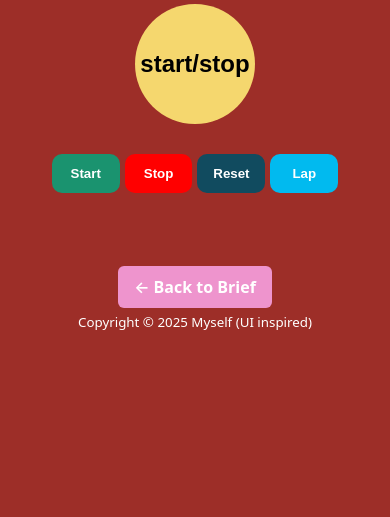
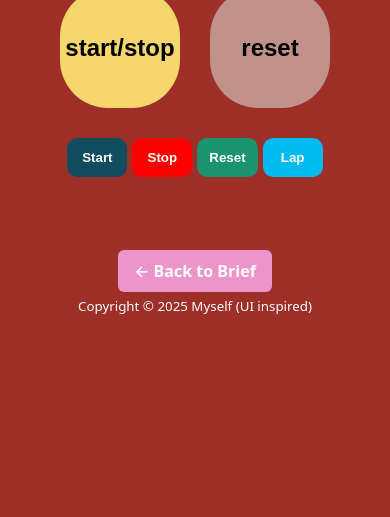
Before and after one commit to SY223/stopwatch-app, a plain HTML site: page stopwatch.html in a window 390 px wide. Shown: the part 327-844 px from the top of the page. Drawn offline with Linux system fonts and the light colour scheme.

Commit message:
big buttons placed side by side

```diff
--- a/assets/css/styleWatch.css
+++ b/assets/css/styleWatch.css
@@ -4,11 +4,12 @@
 @import url("https://fonts.googleapis.com/css2?family=Saira:ital,wght@0,100..900;1,100..900&display=swap");
 
 :root {
-  --bg: #9d2e28; /* warm red */
-  --pill: #f5d76e; /* yellow pill */
+  --bg: #9d2e28;
+  --pill: #f5d76e;
   --pill-hover: #ffe066;
   --pill-shadow: rgba(0, 0, 0, 0.25);
   --text: #fff;
+  --hover-text: #333;
   --muted: rgba(255, 255, 255, 0.85);
   --card-bg: rgba(255, 255, 255, 0.03);
   --radius: 28px;
@@ -21,23 +22,23 @@
   padding: 0;
   box-sizing: border-box;
 }
+
 /* BODY */
 body {
-  padding: 16px;
   background-color: #9d2e28;
 }
+
 /* PAGE CONTAINER */
 .page-grid {
   display: grid;
-  max-width: 400px;
-  margin: 0 auto;
+  width: 90%;
+  margin: 80px auto 0;
   min-height: 70vh;
   color: var(--text);
   grid-template-rows: 1fr 3fr 1fr;
   grid-template-columns: 1fr;
   justify-self: center;
   align-items: center;
-  margin-top: 80px;
 }
 
 /* HEADER SECTION AREA */
@@ -51,16 +52,22 @@ body {
   border: none;
   color: #edf2f4;
   background: none;
-
   cursor: pointer;
-  transition: 0.5;
+  transition: background 150ms ease;;
 }
 
 .clear-link:hover {
   color: var(--pill-hover);
 }
 
+
 /* MAIN SECTION AREA */
+.header, main, footer {
+  width: 100%;
+  padding: 0 16px;
+  box-sizing: border-box;
+}
+
 .stopwatch-card {
   display: grid;
   grid-template-columns: 1fr;
@@ -89,16 +96,17 @@ body {
 .big-button-wrap {
   display: grid;
   place-items: center;
+  grid-template-columns: 1fr 1fr;
   margin: 10px 0;
   margin-bottom: 20px;
+  gap: 30px;
 }
 
 .big-btn {
   height: 120px;
   width: 120px;
-  border-radius: 55%;
+  border-radius: 40%;
   border: none;
-  background: var(--pill);
   font-weight: 700;
   font-size: 1.5rem;
   cursor: pointer;
@@ -108,6 +116,23 @@ body {
   text-transform: lowercase;
   padding: 15px;
   transition: background 150ms ease;
+}
+
+.big-start {
+  background: var(--pill);
+}
+
+.big-reset {
+  background: #C1928A;
+}
+
+.big-btn:hover {
+  background-color: #f7ede2;
+  color: var(--hover-text);
+}
+
+.big-start.active {
+  background: var(--pill);
 }
 
 /* MAIN SECTION AREA - SMALL BUTTONS */
@@ -127,7 +152,31 @@ body {
   background: rgba(255, 255, 255, 0.12);
   color: var(--text);
   font-weight: 600;
-  transition: transform 150ms ease, background 150ms ease;
+  transition: background 0.3s ease;
+}
+
+.sm-btn-reset {
+  background-color: #1a936f;
+}
+.sm-btn-stop {
+  background-color: red;
+}
+.sm-btn-start {
+  background-color: #114b5f;
+}
+.sm-btn-lap {
+  background-color: #01baef;
+}
+
+.sm-btn:hover {
+  /* background-color: #d4995b; */
+  background: #f7ede2;
+  color: var(--hover-text);
+}
+
+.sm-btn:active,
+.big-btn:active {
+  transform: translateY(-2px);
 }
 
 .lap-list {
@@ -145,18 +194,8 @@ body {
   padding: 6px 0;
   border-bottom: 1px solid #e5e7eb;
 }
-.controls-grid button:nth-child(1) {
-  background-color: #1a936f;
-}
-.controls-grid button:nth-child(2) {
-  background-color: red;
-}
-.controls-grid button:nth-child(3) {
-  background-color: #114b5f;
-}
-.controls-grid button:nth-child(4) {
-  background-color: #01baef;
-}
+
+
 
 /* FOOTER AREA - LINK BUTTON */
 footer {
@@ -185,22 +224,12 @@ footer small {
 }
 
 /* HOVER/ACTIVE EFFECTS */
-.big-btn:hover,
 .link-btn:hover {
   background-color: #f7ede2;
-  color: #333;
+  color: var(--hover-text);
 }
 
-.sm-btn:hover {
-  /* background-color: #d4995b; */
-  background-color: #ffe066;
-  color: var(--text);
-}
 
-.sm-btn:active,
-.big-btn:active {
-  transform: translateY(-2px);
-}
 
 /* MEDIA QUERIES */
 @media (min-width: 768px) {
@@ -208,6 +237,7 @@ footer small {
     padding: 28px;
   }
   .page-grid {
+    width: 90%;
     height: 60dvh;
     max-width: 1000px;
     margin-top: 40px;
--- a/assets/js/app.js
+++ b/assets/js/app.js
@@ -16,6 +16,7 @@ const resetBtn = document.getElementById("resetBtn"); // resets the timer
 const lapBtn = document.getElementById("lapBtn"); // records lap time
 const lapList = document.getElementById('lapList');
 const bigToggle = document.getElementById("bigToggle"); // big start/stop button
+const bigReset = document.getElementById("bigReset"); // big start/stop button
 
 // Format numbers to two and three it digits
 function two(n) {
@@ -27,14 +28,12 @@ function three(n) {
 
 // Update the visual display
 function updateDisplay() {
-  display.textContent = `${two(hours)}:${two(minutes)}:${two(seconds)}:${three(
-    milliseconds
-  )}`;
+  display.textContent = `${two(hours)}:${two(minutes)}:${two(seconds)}`;
 }
 
 // Add a lap entry
 function recordLap() {
-  const lapTime = `${two(hours)}:${two(minutes)}:${two(seconds)}:${three(milliseconds)}`;
+  const lapTime = `${two(hours)}:${two(minutes)}:${two(seconds)}`;
   lapList.innerHTML = ''; // Clear previous lap
   const li = document.createElement("li");
   li.textContent = `Lap: ${lapTime}`;
@@ -62,7 +61,7 @@ function displayTimer() {
 // Start handler: prevent multiple timers by checking timerId
 function start() {
   if (timerId !== null) return; // already running
-  // Call tick immediately so display updates without 1s delay
+  // Call displayTimer immediately so display updates without 1s delay
   displayTimer();
   timerId = setInterval(displayTimer, 10);
 
@@ -105,13 +104,14 @@ function toggleTimer() {
   }
 }
 
-// Attach events
+// Attached events
 startBtn.addEventListener('click', start);
 stopBtn.addEventListener('click', stop);
 resetBtn.addEventListener('click', reset);
 topClearBtn.addEventListener('click', reset);
 bigToggle.addEventListener("click", toggleTimer);
 lapBtn.addEventListener('click', recordLap);
+bigReset.addEventListener('click', reset);
 
-// Initialize display
+// Initialized display
 updateDisplay();
--- a/stopwatch.html
+++ b/stopwatch.html
@@ -3,7 +3,7 @@
   <head>
     <meta charset="UTF-8" />
     <meta http-equiv="X-UA-Compatible" content="IE=edge">
-    <meta name="viewport" content="width=device-width, initial-scale=1">
+    <meta name="viewport" content="width=device-width, initial-scale=1.0">
     <title>Stopwatch</title>
     <link rel="stylesheet" href="assets/css/styleWatch.css" />
     <script defer src="assets/js/app.js"></script>
@@ -20,17 +20,20 @@
       <main>
         <div class="stopwatch-card">
           <!-- Timer display -->
-          <div id="display" class="timer-display" aria-live="polite" role="timer">
+          <div id="display" class="timer-display" aria-live="polite" aria-label="Timer display showing hours, minutes, and seconds" role="timer">
             <span id="hh">00</span>:<span id="mm">00</span>:<span id="ss"
               >00</span
             >
             <span id="ms" class="ms">.000</span>
           </div>
 
-          <!-- Big pill start/stop -->
+          <!-- Big start/stop -->
           <div class="big-button-wrap">
-            <button id="bigToggle" class="big-btn" aria-pressed="false">
+            <button id="bigToggle" class="big-btn big-start" aria-pressed="false">
               start/stop
+            </button>
+            <button id="bigReset" class="big-btn big-reset" aria-pressed="false">
+              reset
             </button>
           </div>
 
@@ -40,10 +43,10 @@
             role="group"
             aria-label="Stopwatch controls"
           >
-            <button id="startBtn" class="sm-btn">Start</button>
-            <button id="stopBtn" class="sm-btn">Stop</button>
-            <button id="resetBtn" class="sm-btn">Reset</button>
-            <button id="lapBtn" class="sm-btn">Lap</button>
+            <button id="startBtn" class="sm-btn sm-btn-start">Start</button>
+            <button id="stopBtn" class="sm-btn sm-btn-stop">Stop</button>
+            <button id="resetBtn" class="sm-btn sm-btn-reset">Reset</button>
+            <button id="lapBtn" class="sm-btn sm-btn-lap">Lap</button>
           </div>
           <ul id="lapList" class="lap-list"></ul>
         </div>
```
